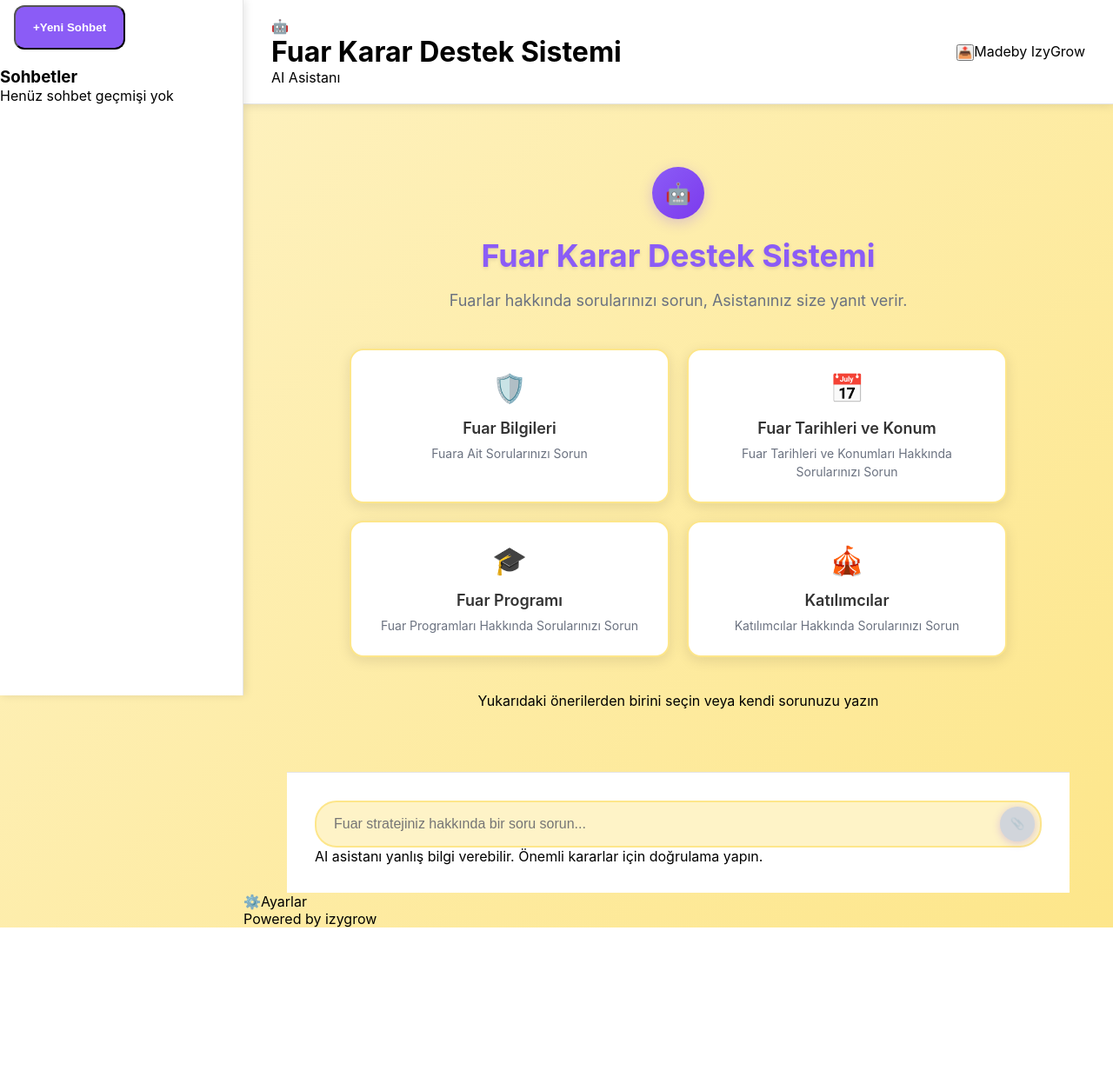
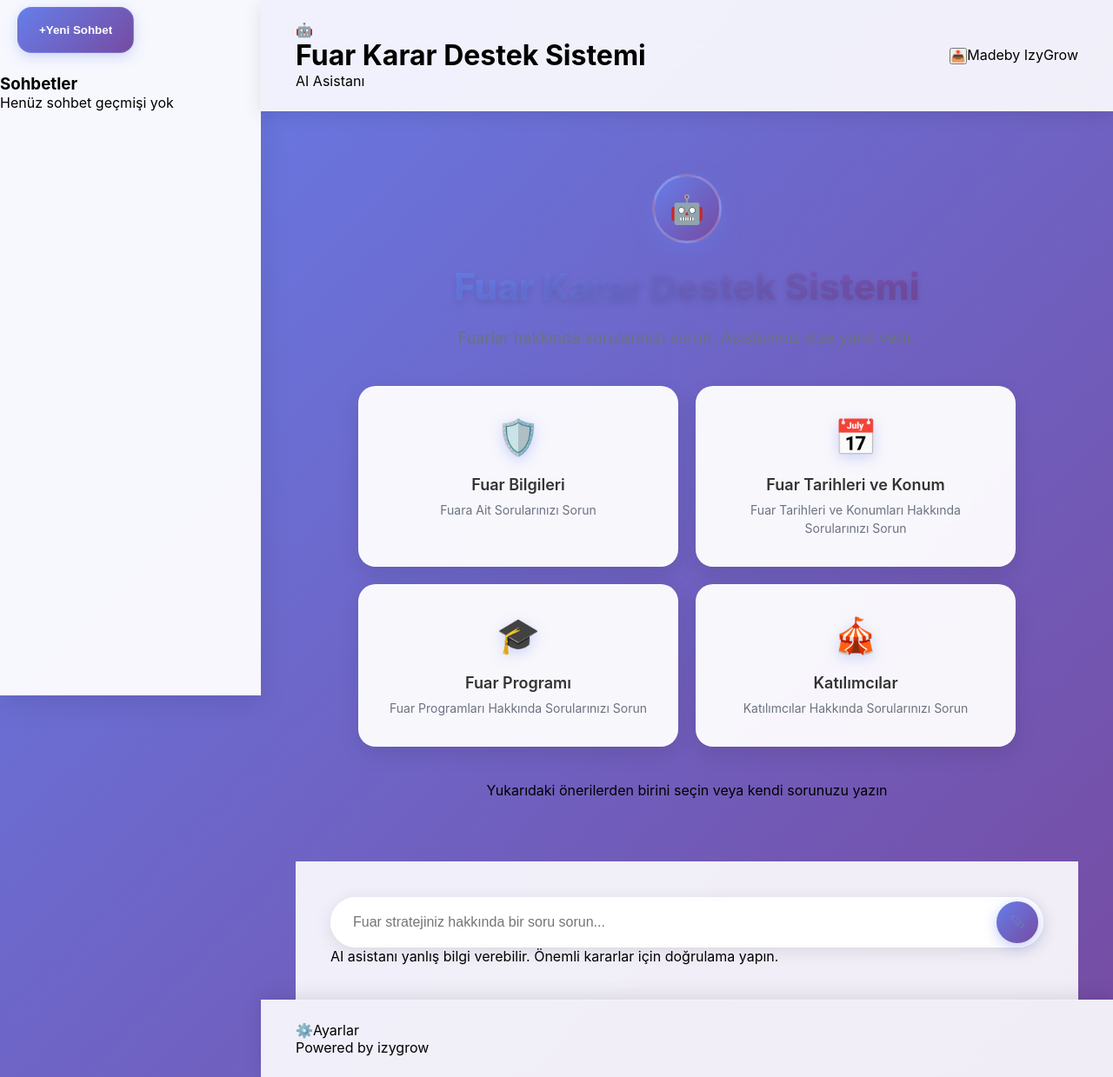
Before and after one commit to IzyGrow/ai-chatbott, a Next.js app: page / in a window 1280 px wide. Shown: the whole page at 87% size. Before the commit the page ends 1067 px from the top, so only its background shows below. Built offline with nearby package versions, Linux system fonts and the light colour scheme.

Commit message:
Update globals.css

```diff
--- a/app/globals.css
+++ b/app/globals.css
@@ -14,7 +14,7 @@ body {
 }
 
 body {
-  background: linear-gradient(135deg, #fef3c7 0%, #fde68a 100%);
+  background: linear-gradient(135deg, #667eea 0%, #764ba2 100%);
   min-height: 100vh;
 }
 
@@ -25,20 +25,21 @@ a {
 
 /* Sidebar */
 .sidebar {
-  background-color: #ffffff;
-  border-right: 1px solid #e5e5e5;
-  width: 280px;
+  background: rgba(255, 255, 255, 0.95);
+  backdrop-filter: blur(20px);
+  border-right: 1px solid rgba(255, 255, 255, 0.2);
+  width: 300px;
   height: 100vh;
   position: fixed;
   left: 0;
   top: 0;
   overflow-y: auto;
-  box-shadow: 2px 0 10px rgba(0, 0, 0, 0.1);
+  box-shadow: 0 8px 32px rgba(0, 0, 0, 0.1);
 }
 
 /* Main content */
 .main-content {
-  margin-left: 280px;
+  margin-left: 300px;
   min-height: 100vh;
   display: flex;
   flex-direction: column;
@@ -46,13 +47,14 @@ a {
 
 /* Header */
 .header {
-  background-color: #ffffff;
-  border-bottom: 1px solid #e5e5e5;
-  padding: 20px 32px;
+  background: rgba(255, 255, 255, 0.9);
+  backdrop-filter: blur(20px);
+  border-bottom: 1px solid rgba(255, 255, 255, 0.2);
+  padding: 24px 40px;
   display: flex;
   align-items: center;
   justify-content: space-between;
-  box-shadow: 0 2px 10px rgba(0, 0, 0, 0.1);
+  box-shadow: 0 4px 20px rgba(0, 0, 0, 0.1);
 }
 
 /* Chat container */
@@ -74,35 +76,38 @@ a {
 
 /* Message bubbles */
 .message-user {
-  background-color: #8b5cf6;
+  background: linear-gradient(135deg, #667eea 0%, #764ba2 100%);
   color: white;
-  border-radius: 18px 18px 4px 18px;
-  padding: 12px 16px;
+  border-radius: 20px 20px 6px 20px;
+  padding: 16px 20px;
   max-width: 70%;
   margin-left: auto;
-  margin-bottom: 16px;
+  margin-bottom: 20px;
   word-wrap: break-word;
-  box-shadow: 0 2px 10px rgba(139, 92, 246, 0.3);
+  box-shadow: 0 8px 25px rgba(102, 126, 234, 0.4);
+  border: 1px solid rgba(255, 255, 255, 0.1);
 }
 
 .message-assistant {
-  background-color: #ffffff;
+  background: rgba(255, 255, 255, 0.95);
+  backdrop-filter: blur(10px);
   color: #333;
-  border: 1px solid #e5e5e5;
-  border-radius: 18px 18px 18px 4px;
-  padding: 12px 16px;
+  border: 1px solid rgba(255, 255, 255, 0.3);
+  border-radius: 20px 20px 20px 6px;
+  padding: 16px 20px;
   max-width: 70%;
   margin-right: auto;
-  margin-bottom: 16px;
+  margin-bottom: 20px;
   word-wrap: break-word;
-  box-shadow: 0 2px 10px rgba(0, 0, 0, 0.1);
+  box-shadow: 0 8px 25px rgba(0, 0, 0, 0.1);
 }
 
 /* Input area */
 .input-container {
-  padding: 32px;
-  background-color: #ffffff;
-  border-top: 1px solid #e5e5e5;
+  padding: 40px;
+  background: rgba(255, 255, 255, 0.9);
+  backdrop-filter: blur(20px);
+  border-top: 1px solid rgba(255, 255, 255, 0.2);
 }
 
 .input-wrapper {
@@ -113,42 +118,46 @@ a {
 
 .chat-input {
   width: 100%;
-  padding: 16px 60px 16px 20px;
-  border: 2px solid #fde68a;
-  border-radius: 25px;
+  padding: 18px 70px 18px 24px;
+  border: 2px solid rgba(255, 255, 255, 0.3);
+  border-radius: 30px;
   font-size: 16px;
   outline: none;
-  background-color: #fef3c7;
+  background: rgba(255, 255, 255, 0.9);
+  backdrop-filter: blur(10px);
   transition: all 0.3s ease;
+  box-shadow: 0 4px 20px rgba(0, 0, 0, 0.1);
 }
 
 .chat-input:focus {
-  border-color: #8b5cf6;
-  background-color: #ffffff;
-  box-shadow: 0 0 0 3px rgba(139, 92, 246, 0.1);
+  border-color: #667eea;
+  background: rgba(255, 255, 255, 0.95);
+  box-shadow: 0 8px 30px rgba(102, 126, 234, 0.2);
+  transform: translateY(-2px);
 }
 
 .send-button {
   position: absolute;
-  right: 8px;
+  right: 6px;
   top: 50%;
   transform: translateY(-50%);
-  background-color: #8b5cf6;
+  background: linear-gradient(135deg, #667eea 0%, #764ba2 100%);
   border: none;
   border-radius: 50%;
-  width: 40px;
-  height: 40px;
+  width: 48px;
+  height: 48px;
   display: flex;
   align-items: center;
   justify-content: center;
   cursor: pointer;
   transition: all 0.3s ease;
-  box-shadow: 0 2px 10px rgba(139, 92, 246, 0.3);
+  box-shadow: 0 4px 15px rgba(102, 126, 234, 0.4);
 }
 
 .send-button:hover {
-  background-color: #7c3aed;
-  transform: translateY(-50%) scale(1.05);
+  background: linear-gradient(135deg, #5a67d8 0%, #6b46c1 100%);
+  transform: translateY(-50%) scale(1.1);
+  box-shadow: 0 6px 20px rgba(102, 126, 234, 0.6);
 }
 
 .send-button:disabled {
@@ -169,11 +178,14 @@ a {
 }
 
 .welcome-title {
-  font-size: 36px;
-  font-weight: 700;
-  color: #8b5cf6;
-  margin-bottom: 16px;
-  text-shadow: 0 2px 4px rgba(0, 0, 0, 0.1);
+  font-size: 42px;
+  font-weight: 800;
+  background: linear-gradient(135deg, #667eea 0%, #764ba2 100%);
+  -webkit-background-clip: text;
+  -webkit-text-fill-color: transparent;
+  background-clip: text;
+  margin-bottom: 20px;
+  text-shadow: 0 4px 8px rgba(0, 0, 0, 0.1);
 }
 
 .welcome-subtitle {
@@ -194,26 +206,28 @@ a {
 }
 
 .action-card {
-  background: #ffffff;
-  border: 2px solid #fde68a;
-  border-radius: 16px;
-  padding: 24px;
+  background: rgba(255, 255, 255, 0.95);
+  backdrop-filter: blur(20px);
+  border: 2px solid rgba(255, 255, 255, 0.3);
+  border-radius: 20px;
+  padding: 32px 24px;
   text-align: center;
   cursor: pointer;
-  transition: all 0.3s ease;
-  box-shadow: 0 4px 15px rgba(0, 0, 0, 0.1);
+  transition: all 0.4s ease;
+  box-shadow: 0 8px 25px rgba(0, 0, 0, 0.1);
 }
 
 .action-card:hover {
-  border-color: #8b5cf6;
-  transform: translateY(-5px);
-  box-shadow: 0 8px 25px rgba(139, 92, 246, 0.2);
+  border-color: rgba(102, 126, 234, 0.5);
+  transform: translateY(-8px) scale(1.02);
+  box-shadow: 0 15px 35px rgba(102, 126, 234, 0.2);
+  background: rgba(255, 255, 255, 0.98);
 }
 
 .action-card-icon {
-  font-size: 32px;
-  color: #8b5cf6;
-  margin-bottom: 16px;
+  font-size: 40px;
+  margin-bottom: 20px;
+  filter: drop-shadow(0 4px 8px rgba(102, 126, 234, 0.3));
 }
 
 .action-card-title {
@@ -250,50 +264,67 @@ a {
 .sidebar-item {
   display: flex;
   align-items: center;
-  padding: 16px 20px;
+  padding: 18px 24px;
   color: #333;
   text-decoration: none;
-  border-radius: 12px;
-  margin: 6px 16px;
+  border-radius: 16px;
+  margin: 8px 20px;
   transition: all 0.3s ease;
   font-weight: 500;
+  background: rgba(255, 255, 255, 0.1);
+  border: 1px solid rgba(255, 255, 255, 0.1);
 }
 
 .sidebar-item:hover {
-  background-color: #f3f4f6;
-  transform: translateX(5px);
+  background: rgba(255, 255, 255, 0.2);
+  transform: translateX(8px);
+  box-shadow: 0 4px 15px rgba(0, 0, 0, 0.1);
 }
 
 .sidebar-item.active {
-  background-color: #8b5cf6;
+  background: linear-gradient(135deg, #667eea 0%, #764ba2 100%);
   color: white;
+  box-shadow: 0 4px 15px rgba(102, 126, 234, 0.3);
 }
 
 .sidebar-item.new-chat {
-  background-color: #8b5cf6;
+  background: linear-gradient(135deg, #667eea 0%, #764ba2 100%);
   color: white;
   font-weight: 600;
-  margin-bottom: 20px;
+  margin-bottom: 24px;
+  box-shadow: 0 4px 15px rgba(102, 126, 234, 0.3);
 }
 
 .sidebar-item.new-chat:hover {
-  background-color: #7c3aed;
-  transform: translateX(5px);
+  background: linear-gradient(135deg, #5a67d8 0%, #6b46c1 100%);
+  transform: translateX(8px) scale(1.02);
+  box-shadow: 0 6px 20px rgba(102, 126, 234, 0.4);
 }
 
 /* AI Icon */
 .ai-icon {
-  width: 60px;
-  height: 60px;
-  background: linear-gradient(135deg, #8b5cf6 0%, #7c3aed 100%);
+  width: 80px;
+  height: 80px;
+  background: linear-gradient(135deg, #667eea 0%, #764ba2 100%);
   border-radius: 50%;
   display: flex;
   align-items: center;
   justify-content: center;
-  font-size: 24px;
+  font-size: 32px;
   color: white;
-  margin: 0 auto 20px;
-  box-shadow: 0 4px 15px rgba(139, 92, 246, 0.3);
+  margin: 0 auto 24px;
+  box-shadow: 0 8px 25px rgba(102, 126, 234, 0.4);
+  border: 3px solid rgba(255, 255, 255, 0.2);
+}
+
+/* Bottom Section */
+.bottom-section {
+  background: rgba(255, 255, 255, 0.9);
+  backdrop-filter: blur(20px);
+  border-top: 1px solid rgba(255, 255, 255, 0.2);
+  padding: 24px 40px;
+  margin-top: auto;
+  box-shadow: 0 -4px 20px rgba(0, 0, 0, 0.1);
 }
 
 /* Responsive */
@@ -308,9 +339,22 @@ a {
 
   .action-cards {
     grid-template-columns: 1fr;
+    gap: 16px;
   }
 
   .welcome-title {
-    font-size: 28px;
+    font-size: 32px;
+  }
+
+  .action-card {
+    padding: 24px 20px;
+  }
+
+  .input-container {
+    padding: 24px 20px;
+  }
+
+  .header {
+    padding: 20px 24px;
   }
 }
```
